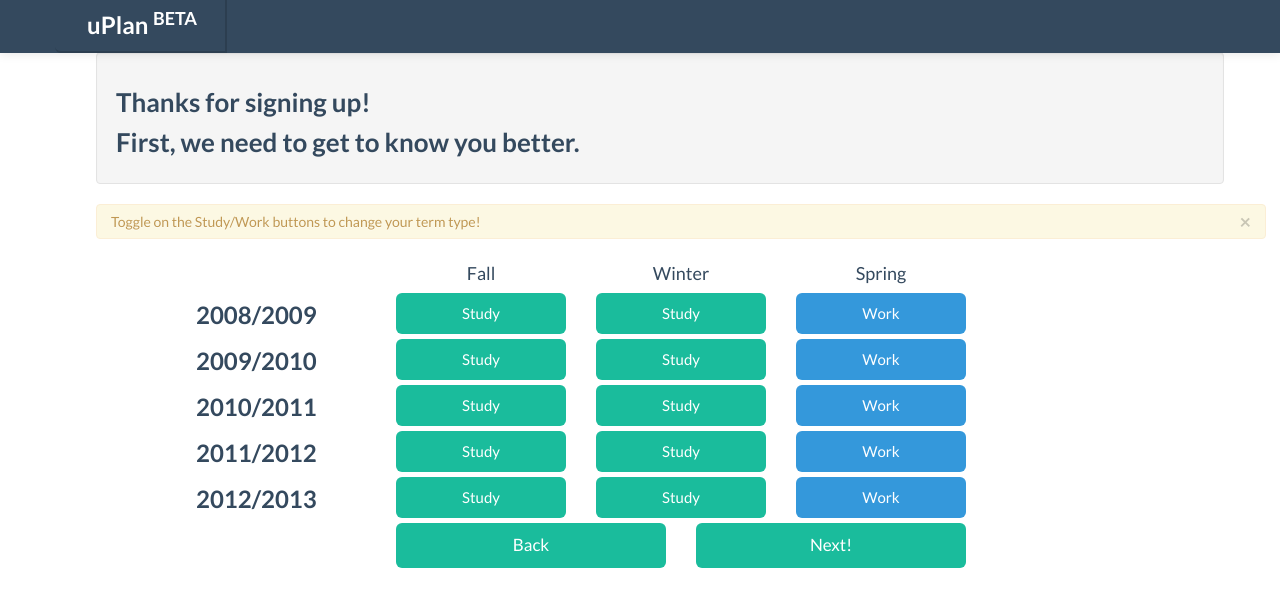
After one commit to SteveXian/budget_app, a Django app: page /intro/ in a window 1280 px wide, after a click on "Next!". The commit adds this page. Shown: the top 607 px of the page. Run offline with Django 3.2, Linux system fonts and the light colour scheme; some libraries are stand-ins or nearby versions.

Commit message:
added ui sequence changing

```diff
--- a/budget/aux.py
+++ b/budget/aux.py
@@ -103,7 +103,6 @@ TERM[3]='S'
 def get_limits(user_id):
     user = BudgetUser.objects.get(user_id=user_id)
     labels = BudgetPlanningData.objects.filter(income=False).values('label').distinct()
-    print user
     plan_data = BudgetPlanningData.objects.filter(user_id=user_id, year=user.current_year, term=TERM[user.current_term])
     current_data = BudgetTrackingData.objects.filter(user_id=user_id, year=user.current_year, term=user.current_term)
 
--- a/budget/templates/base.html
+++ b/budget/templates/base.html
@@ -2,6 +2,7 @@
 <html lang="en">
 {% load staticfiles %}
 <head>
+  <link href='http://fonts.googleapis.com/css?family=Abril+Fatface' rel='stylesheet' type='text/css'>
   <link href="/static/budget/css/bootstrap.min.css" rel="stylesheet">
   <link href="/static/budget/css/bootstrap-responsive.min.css" rel="stylesheet">
   <link href="/static/budget/css/flat-ui.css" rel="stylesheet">
@@ -21,9 +22,9 @@
     <div class="navbar navbar-inverse navbar-fixed-top">
       <div class="navbar-inner">
         <div class="container">
-          <a class="brand" style="text-decoration:none;" href="/">Waterloo Banking Budget</a>
+          <a class="brand" style="text-decoration:none;margin:0px;" href="/"><span class="logofont">uPlan</span> <span class="betafont"><sup>BETA</sup></span></a>
           <div class="nav-collapse collapse">
-            {% if user.is_authenticated %}
+            {% if user.is_authenticated and not new_user %}
             <ul class="nav">
               <li class="{% block planning %}{% endblock %}">
                 <a href="/planning">Planning</a>
--- /dev/null
+++ b/budget/templates/intro.html
@@ -0,0 +1,148 @@
+{% extends "base.html" %}
+
+{% block title %} Test {% endblock %}
+
+{% block planning %}active{% endblock %}
+
+{% block content %}
+
+<div id="top_info" class="well green-well intro" style="width:100%;">
+    <h2>Thanks for signing up!<br/>
+        First, we need to get to know you better.</h2>
+</div>
+<div id ="intro1" class="container">
+<form class="form-horizontal" action='' method="POST">
+    <div class="row spaced-out">
+        <div class="offset2 span4">
+            <h4>When did you start university?</h4>
+        </div>
+        <div class="span6">
+            <select id="starting_year" name="starting_year">
+                <option value="2008">2008</option>
+                <option value="2009">2009</option>
+                <option value="2010">2010</option>
+                <option value="2011">2011</option>
+                <option value="2012">2012</option>
+                <option value="2013">2013</option>
+                <option value="2014">2014</option>
+            </select>
+        </div>
+    </div>
+    <div class="row spaced-out">
+        <div class="offset2 span4">
+            <h4>When do you graduate?</h4>
+        </div>
+        <div class="span6">
+            <select id="ending_year" name="ending_year">
+                <option value="2013">2013</option>
+                <option value="2014">2014</option>
+                <option value="2015">2015</option>
+                <option value="2016">2016</option>
+                <option value="2017">2017</option>
+                <option value="2018">2018</option>
+            </select>
+        </div>
+    </div>
+    <div class="row spaced-out">
+        <div class="offset2 span4">
+            <h4>How much is your tuition per term?</h4>
+
+        </div>
+        <div class="span6">
+            <input id="saved_amount" name="saved_amount" type="text" placeholder="e.g. 2000"></input>
+        </div>
+    </div>
+    <div class="row spaced-out">
+        <div class="offset2 span4">
+            <h4>Are you in a co-op program?</h4>
+
+        </div>
+        <div class="span6">
+            <input id="owned_amount" name="owned_amount" type="text" placeholder="e.g. 1500"></input>
+        </div>
+    </div>
+
+    <div class="row spaced-out" style="text-align:center;">
+        <div class="offset2 span7">
+            <a class="btn btn-large btn-block btn-primary" onclick="intro2();">Next!</a>
+        </div>
+    </div>
+</form>
+</div>
+
+<div id="intro2" class="container">
+    <div class="alert">
+        <a class="close" data-dismiss="alert">×</a>
+        Toggle on the Study/Work buttons to change your term type!
+    </div>
+
+    <div class="row spaced-out" style="text-align:center">
+        <div class="offset1 span2"></div>
+        <div class="span2"><h4>Fall</h4></div>
+        <div class="span2"><h4>Winter</h4></div>
+        <div class="span2"><h4>Spring</h4></div>
+    </div>
+
+    <div id="intro2_sequence"></div>
+
+
+
+    <div class="row spaced-out" style="text-align:center;">
+        <div class="offset3 span3">
+            <a class="btn btn-large btn-block btn-primary" onclick="intro1();">Back</a>
+        </div>
+        <div class="span3">
+            <a class="btn btn-large btn-block btn-primary">Next!</a>
+        </div>
+    </div>
+</div>
+
+<script type="text/javascript">
+function change(year, term) {
+    var val = $('#' + year + '_' + term).text();
+    if (val == "Study") {
+        $('#' + year + '_' + term).text('Work');
+        $('#' + year + '_' + term).addClass('btn-info');
+        $('#' + year + '_' + term).removeClass('btn-primary');
+    } else {
+        $('#' + year + '_' + term).text('Study');
+        $('#' + year + '_' + term).removeClass('btn-info');
+        $('#' + year + '_' + term).addClass('btn-primary');
+    }
+}
+
+function intro1(){
+    $('#intro2').hide();
+    $('#intro1').show();
+}
+
+function intro2(){
+    $('#intro1').hide();
+    $('#intro2').show();
+    var start = $('#starting_year').val();
+    var end = $('#ending_year').val();
+    $('#intro2_sequence').empty();
+    for (var year = start; year<end; year++) {
+        var next = parseInt(year)+1;
+        $('#intro2_sequence').append('<div id="sequence_'+year+'" class="row spaced-out"><div class="offset1 span2"><h3>'+year + '/' + next +'</h3></div></div>');
+        for (var term =0;term <3;term++) {
+            var style="btn-primary";
+            var type="Study";
+            if (term == 2) {
+                style="btn-info";
+                type="Work";
+            }
+            var toggle = '<div class="span2"><a id="'+year+'_'+term+'" class="btn '+style+' btn-block" onclick="change('+year+', '+term+');">'+type+'</a></div>';
+            $('#sequence_'+year).append(toggle);
+        }
+    }
+}
+
+$(function(){
+    $('#intro2').hide();
+});
+
+</script>
+
+
+{% endblock %}
--- a/budget/templates/login.html
+++ b/budget/templates/login.html
@@ -4,6 +4,7 @@
 {% block content %}
 <br />
 <br />
+<div class="container">
 <form class="form-horizontal" action='/login_auth/' method="POST">
     <div class="control-group">
     <!-- Username -->
@@ -25,10 +26,11 @@
 
     <div class="control-group">
         <div class="controls">
-            <button class="btn btn-success">Login</button>
-            <a class="btn btn-success" href="/new_user/">Create Account </a>
+            <button class="btn btn-primary">Login</button>
+            <a class="btn btn-primary" href="/new_user/">Create Account </a>
         </div>
     </div>
 </form>
+</div>
 
 {% endblock %}
--- a/budget/views.py
+++ b/budget/views.py
@@ -19,7 +19,7 @@ def index(request):
         budget_user = BudgetUser.objects.get(user_id = request.user.id)
         return redirect('/planning/')
     except:
-        return redirect('/user/edit/')
+        return redirect('/intro/')
 
 def user_login(request):
     return render(request, 'login.html', {})
@@ -28,8 +28,12 @@ def user_logout(request):
     logout(request)
     return redirect('/')
 
-def test(request):
-    return render(request, 'test.html', {})
+def intro(request):
+    try:
+        budget_user = BudgetUser.objects.get(user_id = request.user.id)
+        return render(request, 'intro.html', {})
+    except:
+        return render(request, 'intro.html', {'new_user': True})
 
 @login_required
 def user_edit(request):
@@ -62,9 +66,6 @@ def user_update(request):
         sequence += request.POST[str(year)+'_sequence']
 
     user.user_id = user_id
-    user.first_name = str(request.POST['first_name'])
-    user.last_name = str(request.POST['last_name'])
-    user.program = str(request.POST['program'])
     user.program_length = int(request.POST['program_length'])
     user.current_year = int(request.POST['current_year'])
     user.current_term = int(request.POST['current_term'])
--- a/budgetTool/urls.py
+++ b/budgetTool/urls.py
@@ -23,7 +23,7 @@ urlpatterns = patterns('',
     url(r'^check_username$', 'budget.views.check_username'),
     url(r'^create_user/$', 'budget.views.create_user'),
     url(r'^logout/$', 'budget.views.user_logout'),
-    url(r'^test/', 'budget.views.test'),
+    url(r'^intro/', 'budget.views.intro'),
 
     url(r'^user/update/$', 'budget.views.user_update'),
     url(r'^user/edit/$', 'budget.views.user_edit'),
```
Also changed, not shown: budget/models.py (+5 -4 lines), budget/preset.py (added, +1 -0 lines), budget/static/budget/css/custom.css (+20 -0 lines), budget/migrations/0014_auto__del_field_budgetuser_last_name__del_field_budgetuser_first_name_.py (added).
